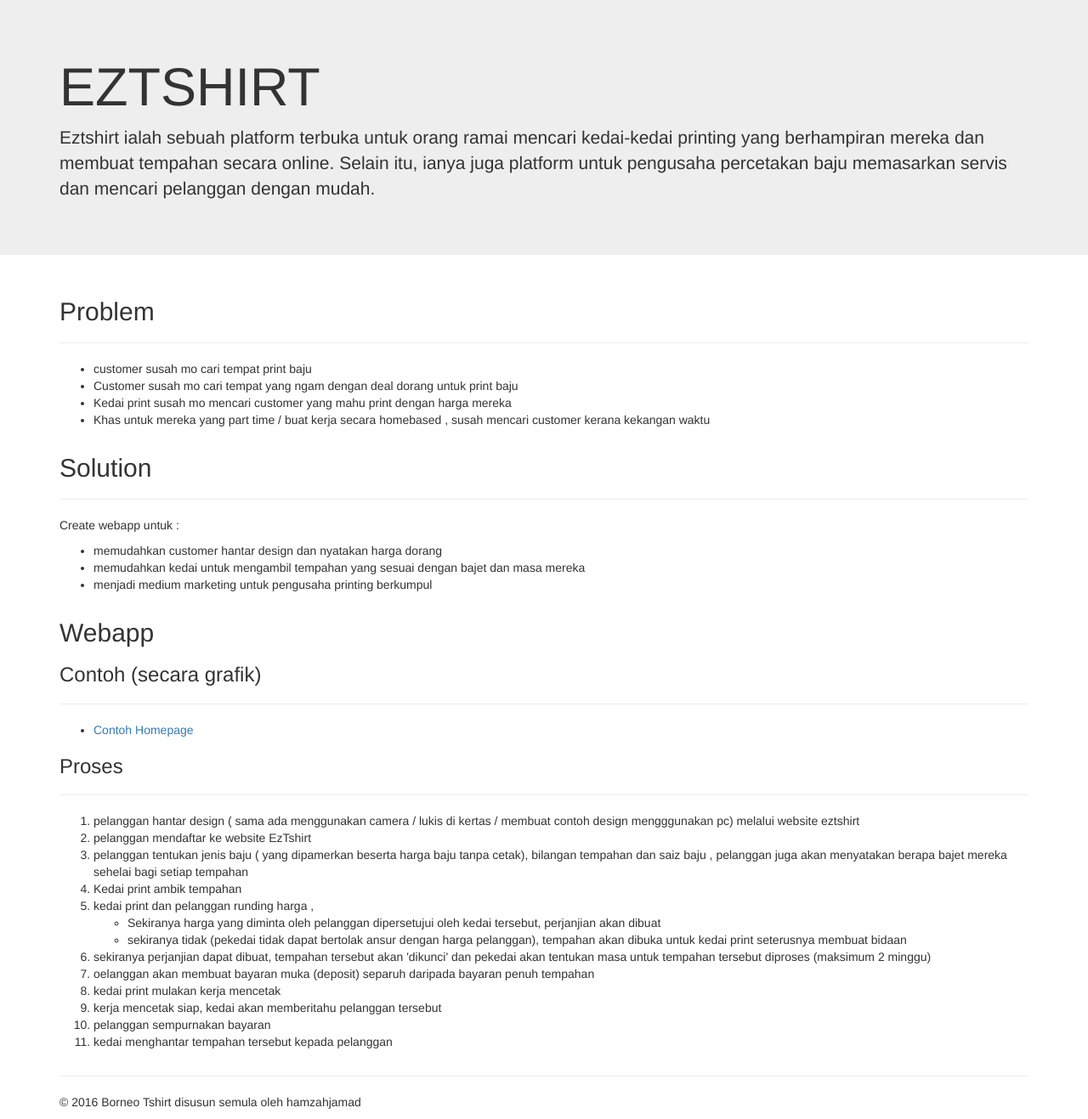
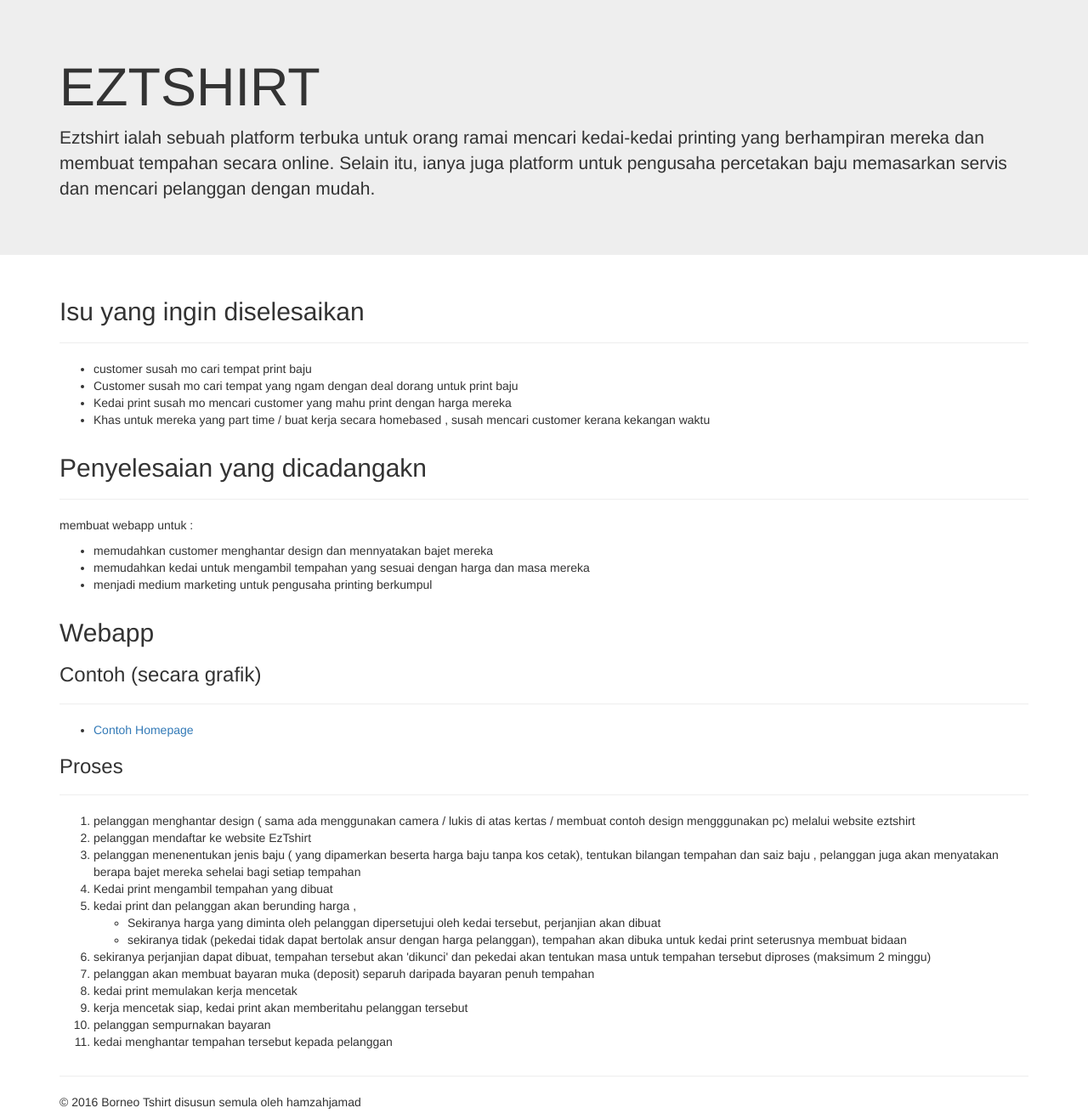
Before and after one commit to hamzahjamad/hamzahjamad.github.io, a Jekyll site: the page eztshirt/index.html, which Jekyll copies as it is, in a window 1280 px wide. Shown: the whole page at 85% size. Built offline with Jekyll 4.4.1, drawn with Linux system fonts in a browser that asks for light colours; nearby versions of some CDN libraries.

Commit message:
Update index.html

```diff
--- a/eztshirt/index.html
+++ b/eztshirt/index.html
@@ -37,7 +37,7 @@
       <div class="row">
 
 <div class="col-md-12">
-<h2>Problem</h2>
+<h2>Isu yang ingin diselesaikan</h2>
 <hr>
 <ul>
 	<li>customer susah mo cari tempat print baju</li>
@@ -49,12 +49,12 @@
 </div>
 
 <div class="col-md-12">
-<h2>Solution</h2>
+<h2>Penyelesaian yang dicadangakn</h2>
 <hr>
-<p>Create webapp untuk : </p>
+<p>membuat webapp untuk : </p>
 <ul>
-	<li>memudahkan customer hantar design dan nyatakan harga dorang</li>
-	<li>memudahkan kedai untuk mengambil tempahan yang sesuai dengan bajet dan masa mereka</li>
+	<li>memudahkan customer menghantar design dan mennyatakan bajet mereka</li>
+	<li>memudahkan kedai untuk mengambil tempahan yang sesuai dengan harga dan masa mereka</li>
 	<li>menjadi medium marketing untuk pengusaha printing berkumpul</li>
 </ul>
 
@@ -78,20 +78,20 @@
  <h3>Proses</h3>
 <hr>
 <ol>
-	<li>pelanggan hantar design ( sama ada menggunakan camera / lukis di kertas / membuat contoh design mengggunakan pc)  melalui             website eztshirt</li>
+	<li>pelanggan menghantar design ( sama ada menggunakan camera / lukis di atas kertas / membuat contoh design mengggunakan pc)  melalui             website eztshirt</li>
 	<li>pelanggan mendaftar ke website EzTshirt</li>
-	<li>pelanggan tentukan jenis baju ( yang dipamerkan beserta harga baju  tanpa cetak), bilangan tempahan dan saiz baju ,                   pelanggan juga akan menyatakan berapa bajet mereka sehelai bagi setiap tempahan</li>
-	<li>Kedai print ambik tempahan</li>
-	<li>kedai print dan pelanggan runding harga ,
+	<li>pelanggan menenentukan jenis baju ( yang dipamerkan beserta harga baju  tanpa kos cetak), tentukan bilangan tempahan dan saiz baju ,                   pelanggan juga akan menyatakan berapa bajet mereka sehelai bagi setiap tempahan</li>
+	<li>Kedai print mengambil tempahan yang dibuat</li>
+	<li>kedai print dan pelanggan akan berunding harga ,
 		<ul>
 			<li>Sekiranya harga yang diminta oleh pelanggan dipersetujui oleh kedai tersebut, perjanjian akan dibuat</li>
 			<li>sekiranya tidak (pekedai tidak dapat bertolak ansur dengan harga pelanggan), tempahan akan dibuka untuk 	                            kedai print seterusnya membuat bidaan </li>
 		</ul>
 	</li>
 	<li>sekiranya perjanjian dapat dibuat, tempahan tersebut akan 'dikunci' dan pekedai akan tentukan masa untuk tempahan tersebut             diproses (maksimum 2 minggu)</li>
-	<li>oelanggan akan membuat bayaran muka (deposit) separuh daripada bayaran penuh tempahan</li>
-	<li>kedai print mulakan kerja mencetak</li>
-	<li>kerja mencetak siap, kedai akan memberitahu pelanggan tersebut</li>
+	<li>pelanggan akan membuat bayaran muka (deposit) separuh daripada bayaran penuh tempahan</li>
+	<li>kedai print memulakan kerja mencetak</li>
+	<li>kerja mencetak siap, kedai print akan memberitahu pelanggan tersebut</li>
 	<li>pelanggan sempurnakan bayaran</li>
 	<li>kedai menghantar tempahan tersebut kepada pelanggan</li>
 </ol>
```
